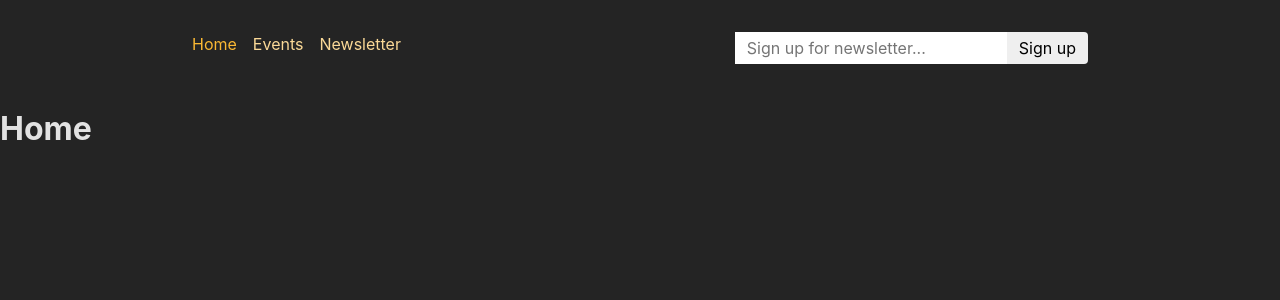
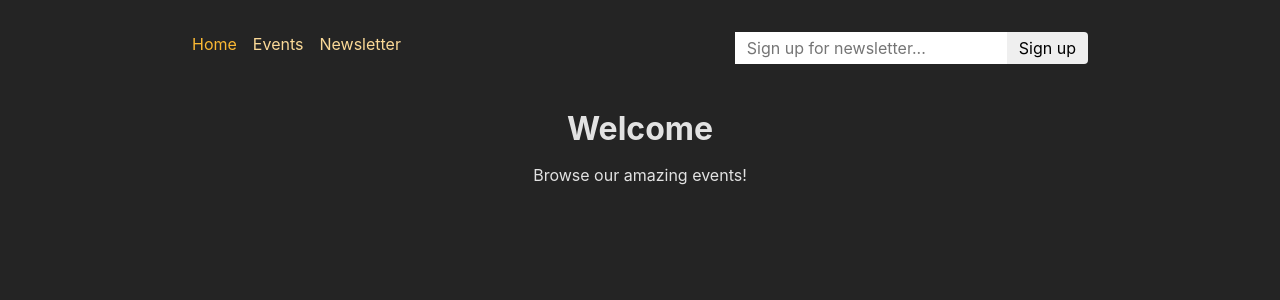
Before and after one commit to krasenDimitrov90/React-Router-Udemy, a React (Create React App) app in the folder front-end/: page / in a window 1280 px wide. Shown: the top 300 px of the page. Built offline with nearby package versions, Linux system fonts and the light colour scheme.

Commit message:
adding a welcome page

```diff
--- a/front-end/src/pages/HomePage.js
+++ b/front-end/src/pages/HomePage.js
@@ -1,7 +1,10 @@
 import React from 'react';
+import { PageContent } from '../components/PageContent';
 
 export const HomePage = () => {
   return (
-    <h1>Home</h1>
+    <PageContent title={'Welcome'}>
+      <p>Browse our amazing events!</p>
+    </PageContent>
   );
 };
```
